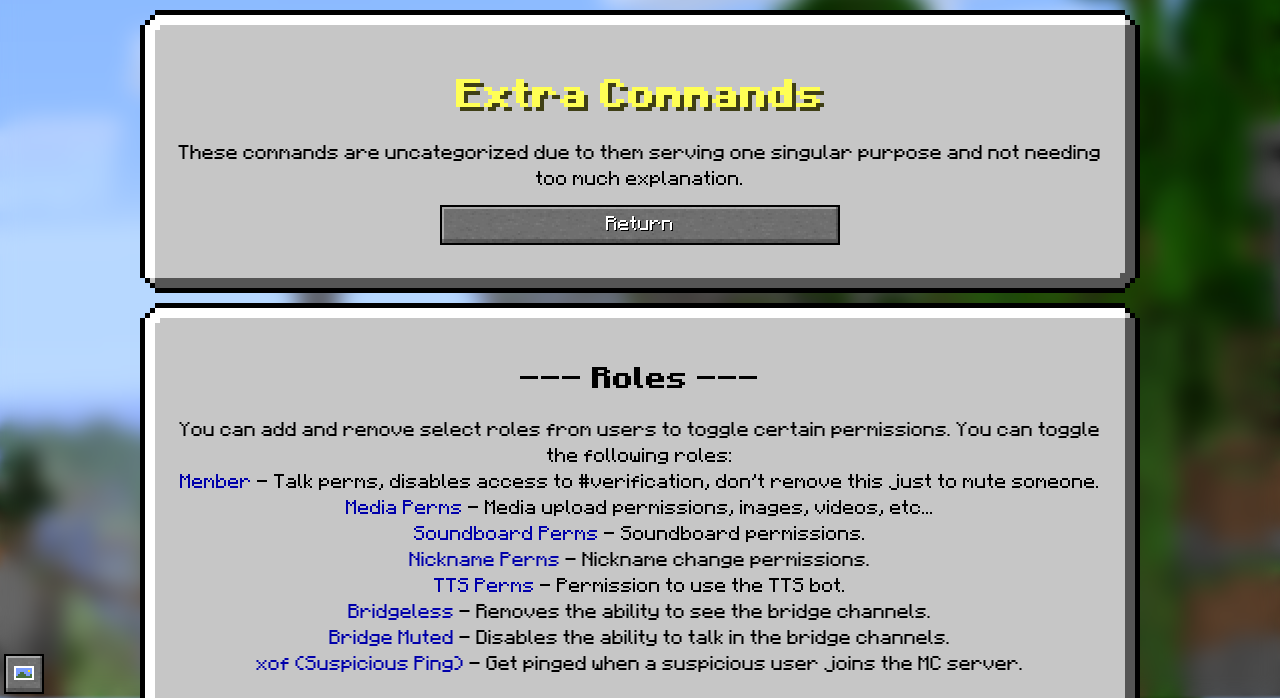
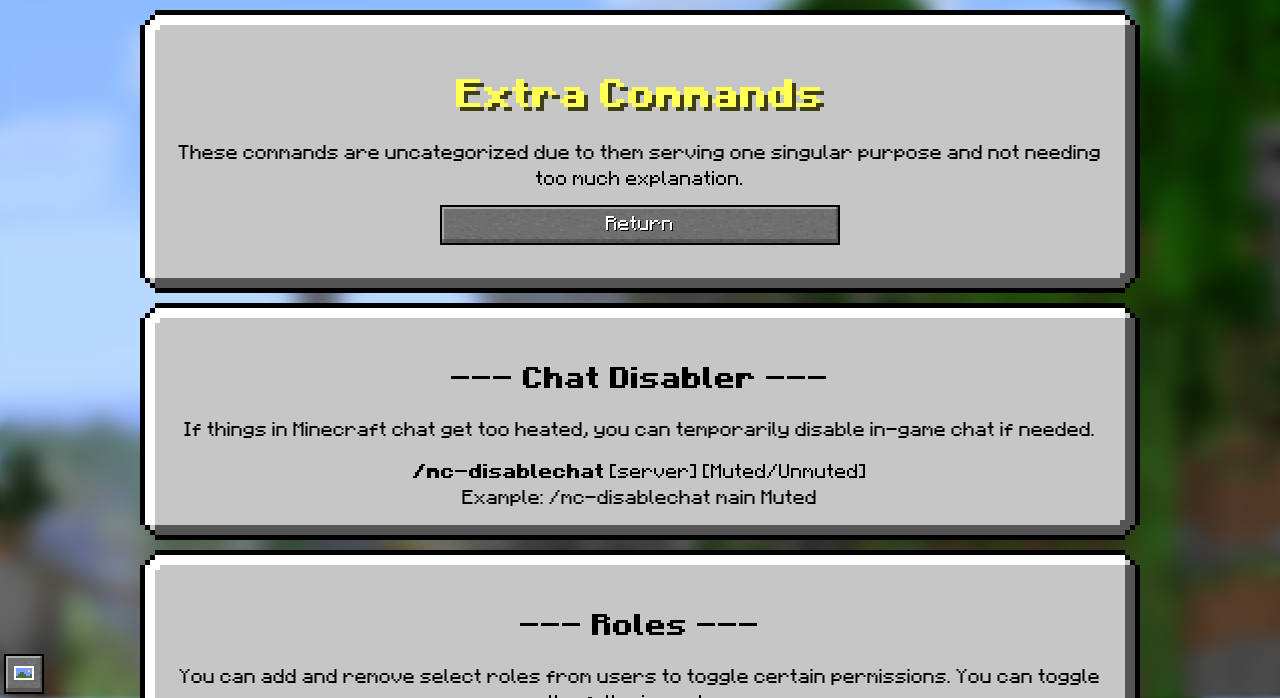
Before and after one commit to Legacy-Edition-Minigames/Website, a Jekyll site: the page built from docs/mod/cmd/discord/extra.html, in a window 1280 px wide and 900 px high, cut to the strip 202-900 px from the top of the window. Built offline with Jekyll 4.4.1, drawn with Linux system fonts in a browser that asks for light colours; some web fonts are replaced.

Commit message:
Update mod command docs

```diff
--- a/docs/mod/cmd/discord/extra.html
+++ b/docs/mod/cmd/discord/extra.html
@@ -7,6 +7,12 @@ title: "Discord: Extra"
 	<h1>Extra Commands</h1>
 		<p>These commands are uncategorized due to them serving one singular purpose and not needing too much explanation.</p>
 	<p><a href="{{ site.baseurl }}/docs/mod/cmd/discord/" class="minecraft-button center">Return</a></p>
+</div>
+<div class="guibox center">
+	<h2>Chat Disabler</h2>
+	<p>If things in Minecraft chat get too heated, you can temporarily disable in-game chat if needed.</p>
+	<b>/mc-disablechat</b> [server] [Muted/Unmuted]<br>
+	Example: /mc-disablechat main Muted
 </div>
 <div class="guibox center">
 	<h2>Roles</h2>
--- a/docs/mod/cmd/minecraft/punish.html
+++ b/docs/mod/cmd/minecraft/punish.html
@@ -45,7 +45,7 @@ title: "MC: Punishment"
 	<b>Note:</b> Warns will only appear when the player is in the server, if they disconnect before being warned they will never see it. This will be fixed in the near future.<br>
 	For now, issue a lesser version of the next punishment, for example if they were spamming chat, mute them for a day instead.<br><br>
 	<b>/warn</b> [Player] [Reason]<br>
-	Example: /tempmute Steve 7d Spamming chat
+	Example: /warn Steve 7d Spamming chat
 </div>
 <div class="guibox center">
 	<h2>Punishment Removals</h2>
```
